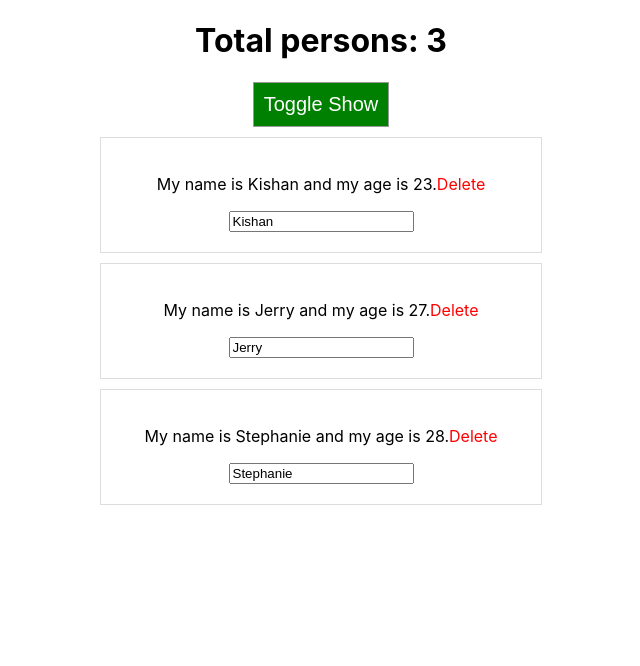
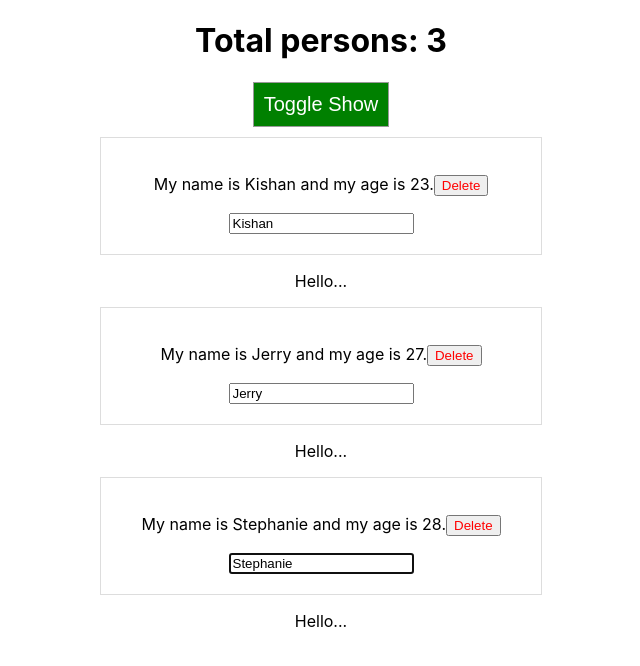
Before and after one commit to kishankpatel/react-practice, a React (Create React App) app: page / in a window 1280 px wide. Shown: the top 666 px of the page, without its empty margins (319-959 px from the left). Built offline with nearby package versions, Linux system fonts and the light colour scheme.

Commit message:
Added component lifecycle callbacks

```diff
--- a/package.json
+++ b/package.json
@@ -6,6 +6,7 @@
     "@testing-library/jest-dom": "^4.2.4",
     "@testing-library/react": "^9.5.0",
     "@testing-library/user-event": "^7.1.2",
+    "prop-types": "^15.7.2",
     "react": "^16.13.1",
     "react-dom": "^16.13.1",
     "react-scripts": "3.3.1",
--- a/src/components/Cockpit/Cockpit.js
+++ b/src/components/Cockpit/Cockpit.js
@@ -1,6 +1,17 @@
-import React from 'react'
+import React, { useEffect, useRef } from 'react';
 
 const Cockpit = (props) => {
+  const toggleBtnRef = useRef(null);
+
+  //lifecycle hook for functional component -- runs after render cycle
+  useEffect(() => {
+    toggleBtnRef.current.click();
+    console.log("[Cockpit.js] useEffect")
+    setTimeout(() => {
+      console.log("Fetched data from cloud.")
+    }, 1000)
+  }, [])
+
   let classes = ''
   if (props.persons.length <= 1) {
     classes = 'red bold'
@@ -25,6 +36,7 @@ const Cockpit = (props) => {
       <button
         style={btnStyle}
         onClick={props.clicked}
+        ref={toggleBtnRef}
       >
         Toggle Show
       </button>
--- a/src/components/Persons/Person/Person.js
+++ b/src/components/Persons/Person/Person.js
@@ -1,16 +1,41 @@
-import React from 'react';
+import React, { Component } from 'react';
+import PropTypes from 'prop-types';
 import "./Person.css";
-const person = (props) => {
+class Person extends Component {
+
+  constructor (props) {
+    super(props);
+    this.inputElementRef = React.createRef()
+  }
+
+  componentDidMount () {
+    this.inputElementRef.current.focus()
+  }
+
+  render () {
     return (
+      <React.Fragment>
         <div className="person">
           <p>
-        My name is {props.name} and my age is {props.age}.
-        <a herf='javascript:void(0)' className="red" onClick={props.deletePerson}>Delete</a>
+            My name is {this.props.name} and my age is {this.props.age}.
+            <button className="red" onClick={this.props.deletePerson}>Delete</button>
           </p>
-      {props.children}
-      <input type="text" onChange={props.changed} value={props.name} />
+          {this.props.children}
+          <input type="text" ref={this.inputElementRef} onChange={this.props.changed} value={this.props.name} />
         </div>
+        <p>Hello...</p>
+      </React.Fragment>
     )
   }
 
-export default person;
+}
+
+Person.propTypes = {
+  name: PropTypes.string,
+  deletePerson: PropTypes.func,
+  changed: PropTypes.func,
+  age: PropTypes.number
+
+}
+
+export default Person;
--- a/src/components/Persons/Persons.js
+++ b/src/components/Persons/Persons.js
@@ -1,14 +1,48 @@
-import React from 'react'
+import React, { Component } from 'react'
 
 import Person from './Person/Person'
 
-const Persons = (props) => props.persons.map((person, index) => {
-    return <Person
-      name={person.name}
-      age={person.age}
-      deletePerson={() => props.clicked(index)}
-      key={"person_" + person.id}
-      changed={(event) => props.changed(event, person.id)}/>
-  })
+class Persons extends Component {
+
+  // static getDerivedStateFromProps(props, state) {
+  //   console.log('[Persons.js] getDerivedStateFromProps');
+  //   return state;
+  // }
+
+  // Will only execute after updating props/state
+  shouldComponentUpdate(nextProps, nextState) {
+    console.log('[Persons.js] shouldComponentUpdate');
+    return true;
+  }
+
+  // Will only execute after updating props/state
+  getSnapshotBeforeUpdate(prevProps, prevState) {
+    console.log('[Persons.js] getSnapshotBeforeUpdate');
+    return { message: "Snapshot!" };
+  }
+
+  // Will only execute after updating props/state
+  componentDidUpdate(preProps, preState, snapshot) {
+    console.log('[Persons.js] componentDidUpdate');
+    console.log('[Persons.js] componentDidUpdate =>', snapshot);
+  }
+
+  componentWillUnmount() {
+    console.log("[Persons.js] componentWillUnmount")
+  }
+
+  // Will execute always(creating and updating component)
+  render () {
+    console.log('==> rendering: Person.js')
+    return this.props.persons.map((person, index) => {
+      return <Person
+        name={person.name}
+        age={person.age}
+        deletePerson={() => this.props.clicked(index)}
+        key={"person_" + person.id}
+        changed={(event) => this.props.changed(event, person.id)}/>
+    })
+  }
+}
 
 export default Persons;
--- a/src/containers/App.js
+++ b/src/containers/App.js
@@ -1,15 +1,41 @@
 import React, { Component } from 'react';
 import './App.css';
-import Persons from '../components/Persons/Persons'
-import Cockpit from '../components/Cockpit/Cockpit'
+import Persons from '../components/Persons/Persons';
+import Cockpit from '../components/Cockpit/Cockpit';
+import AuthContext from '../context/auth-context';
 class App extends Component {
+  constructor (props) {
+    super(props);
+    console.log('[App.js] constructor: app.js')
+  }
   state = {
     persons: [
       { id: 1, name: "Kishan", age: 23 },
       { id: 2, name: "Jerry", age: 27 },
       { id: 3, name: "Stephanie", age: 28 }
     ],
-    showPersons: true
+    showPersons: false
+  }
+
+  static getDerivedStateFromProps(props, state) {
+    console.log('[App.js] getDerivedStateFromProps: app.js')
+    console.log('state: ', state)
+    console.log('props: ', props)
+    return state;
+  }
+
+  componentDidMount () {
+    // You can do some HTTP request
+    console.log('[App.js] componentDidMount: app.js')
+  }
+
+  shouldComponentUpdate (nextProps, nextState) {
+    console.log('[App.js] shouldComponentUpdate: app.js')
+    return true;
+  }
+
+  componentDidUpdate () {
+    console.log('[App.js] componentDidUpdate: app.js')
   }
 
   nameChangeHandler = (event, id) => {
@@ -29,6 +55,12 @@ class App extends Component {
     this.setState({
       showPersons: !this.state.showPersons
     })
+    // for Synchronously update
+    // this.setState((prevState, props) => {
+    //   return {
+    //     showPersons: !prevState.showPersons
+    //   }
+    // })
   }
 
   deletePerson = (personIndex) => {
@@ -39,6 +71,7 @@ class App extends Component {
   }
 
   render() {
+    console.log('[App.js] render: app.js')
     var persons = null;
     if (this.state.showPersons) {
       persons = (
--- /dev/null
+++ b/src/context/auth-context.js
@@ -0,0 +1,9 @@
+// TODO - use authContext
+import React from 'react';
+
+const authContext = React.createElement({
+  authenticated: false,
+  login: () => {}
+})
+
+export default authContext;
```
Also changed, not shown: src/components/Persons/Person/Person_old.js (added, +16 -0 lines), react_lifecycle.png (added). Lines whose indentation alone changed are shown as unchanged.
